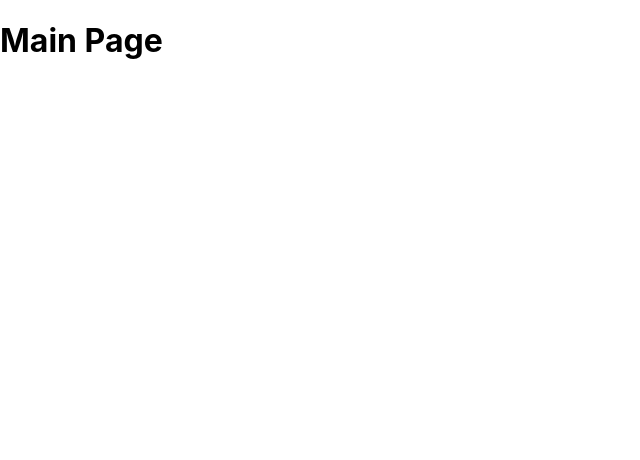
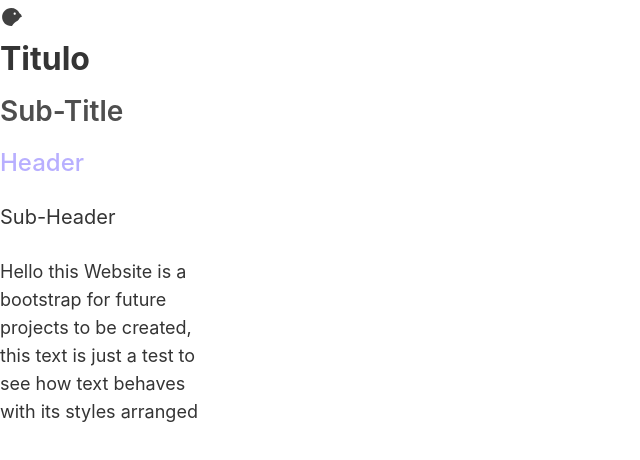
Before and after one commit to MortimerMarsyja/baseTooling, a React (Create React App) app: page / in a window 1280 px wide. Shown: the top 460 px of the page, without its empty margins (0-640 px from the left). Built offline with nearby package versions, Linux system fonts and the light colour scheme.

Commit message:
this commit adds both the logo and base Styling to the bootstraping

```diff
--- a/package.json
+++ b/package.json
@@ -9,7 +9,8 @@
     "react": "^16.13.1",
     "react-dom": "^16.13.1",
     "react-router-dom": "^5.2.0",
-    "react-scripts": "3.4.3"
+    "react-scripts": "3.4.3",
+    "styled-components": "^5.2.0"
   },
   "scripts": {
     "start": "react-scripts start",
--- /dev/null
+++ b/src/00-Components/Logo/Logo.js
@@ -0,0 +1,19 @@
+
+import React from 'react'
+//styles
+import StyledLogo from './Logo.style';
+const Logo = () => {
+  return(
+    <StyledLogo>
+      <svg
+        enable-background="new 0 0 24 24"
+        height="100%"
+        viewBox="0 0 24 24"
+        xmlns="http://www.w3.org/2000/svg">
+        <path d="m19.5 8.2c-1.5-3.2-4.6-5.2-8.3-5.2-5 0-9.1 4-9.1 9 0 5.3 4.5 9.5 9.9 9 1.3-2.7 4-4.2 4.8-4.7 1.2-.6 2.1-1.6 2.6-2.7.2-.3.3-.7.7-1.1.9-.5 1.6-.5 1.7-.5 0-1.6-.9-3.1-2.3-3.8zm-4.8 1.6c-.608 0-1.1-.492-1.1-1.1s.492-1.1 1.1-1.1c.607 0 1.1.492 1.1 1.1 0 .607-.493 1.1-1.1 1.1z"/>
+      </svg>
+    </StyledLogo>
+  )
+}
+
+export default Logo;
--- /dev/null
+++ b/src/00-Components/Logo/Logo.style.js
@@ -0,0 +1,11 @@
+import styled from 'styled-components'
+
+const StyledLogo = styled.div`
+  fill: #404040;
+  height:24px;
+  svg{
+    margin-top:5px;
+  }
+`
+
+export default StyledLogo;
--- /dev/null
+++ b/src/00-Components/Logo/index.js
@@ -0,0 +1 @@
+export {default} from './Logo';
--- a/src/01-Pages/MainPage/MainPage.js
+++ b/src/01-Pages/MainPage/MainPage.js
@@ -1,8 +1,19 @@
 import React from 'react';
+import Logo from '../../00-Components/Logo'
 
 const MainPage = () =>{
     return(
-        <h1>Main Page</h1>
+        <>
+            <Logo/>
+            <h1>Titulo</h1>
+            <h2>Sub-Title</h2>
+            <h3>Header</h3>
+            <h4>Sub-Header</h4>
+            <p>
+                Hello this Website is a bootstrap for future projects to be created,
+                this text is just a test to see how text behaves with its styles arranged
+            </p>
+        </>
     )
 }
 
--- /dev/null
+++ b/src/07-Styles/app.style.js
@@ -0,0 +1,30 @@
+import styled from "styled-components";
+import {blueColor,greyColors} from './colorPalette';
+
+export const StyledApp = styled.div`
+    h1{
+        font-size:32px;
+        font-weight:700;
+        color:${greyColors[700]};
+    },
+    h2{
+        font-size:28px;
+        font-weight:600;
+        color:${greyColors[600]};
+    },
+    h3{
+        font-size:24px;
+        font-weight:500;
+        color:${blueColor};
+    },
+    h4{
+        font-size:20px;
+        font-weight:400;
+        color:${greyColors[700]};
+    },
+    p{
+        font-size:18px;
+        width:200px;
+        line-height:28px;
+    }
+`;
--- /dev/null
+++ b/src/07-Styles/colorPalette.js
@@ -0,0 +1,15 @@
+export const greyColors = {
+    100:'#ECECEC',
+    'russian':'#DADADA',
+    200:'#C6C6C6',
+    300:'#A1A1A1',
+    400:'#7A7A7A',
+    500:'#646464',
+    600:'#4E4E4E',
+    700:'#343434',
+  }
+
+  export const whiteColor = '#ffffff';
+  export const aliceBlueColor = '#eef8ff'
+  export const blueColor = '#b8afff';
+  export const pinkColor = '#ffafcd';
--- a/src/App.js
+++ b/src/App.js
@@ -1,8 +1,8 @@
 //Deps
 import React,{Suspense} from 'react';
 //logo
-import logo from './logo.svg';
-import './App.css';
+//styles
+import {StyledApp} from './07-Styles/app.style';
 //Paths
 import PATHS from './04-Constants/Routes'
 //Components
@@ -22,6 +22,7 @@ const COMPONENT_PATHS = [
 
 function App() {
   return (
+    <StyledApp>
         <BrowserRouter>
         <Switch>
           {COMPONENT_PATHS.map(({path,Component})=>(
@@ -34,6 +35,7 @@ function App() {
             <Redirect to={PATHS.PAGE_NOT_FOUND}/>
         </Switch>
       </BrowserRouter>
+    </StyledApp>
   );
 }
 
```
Also changed, not shown: 1 other file (tests, documents, lock files or other folders). Lines whose indentation alone changed are shown as unchanged.
